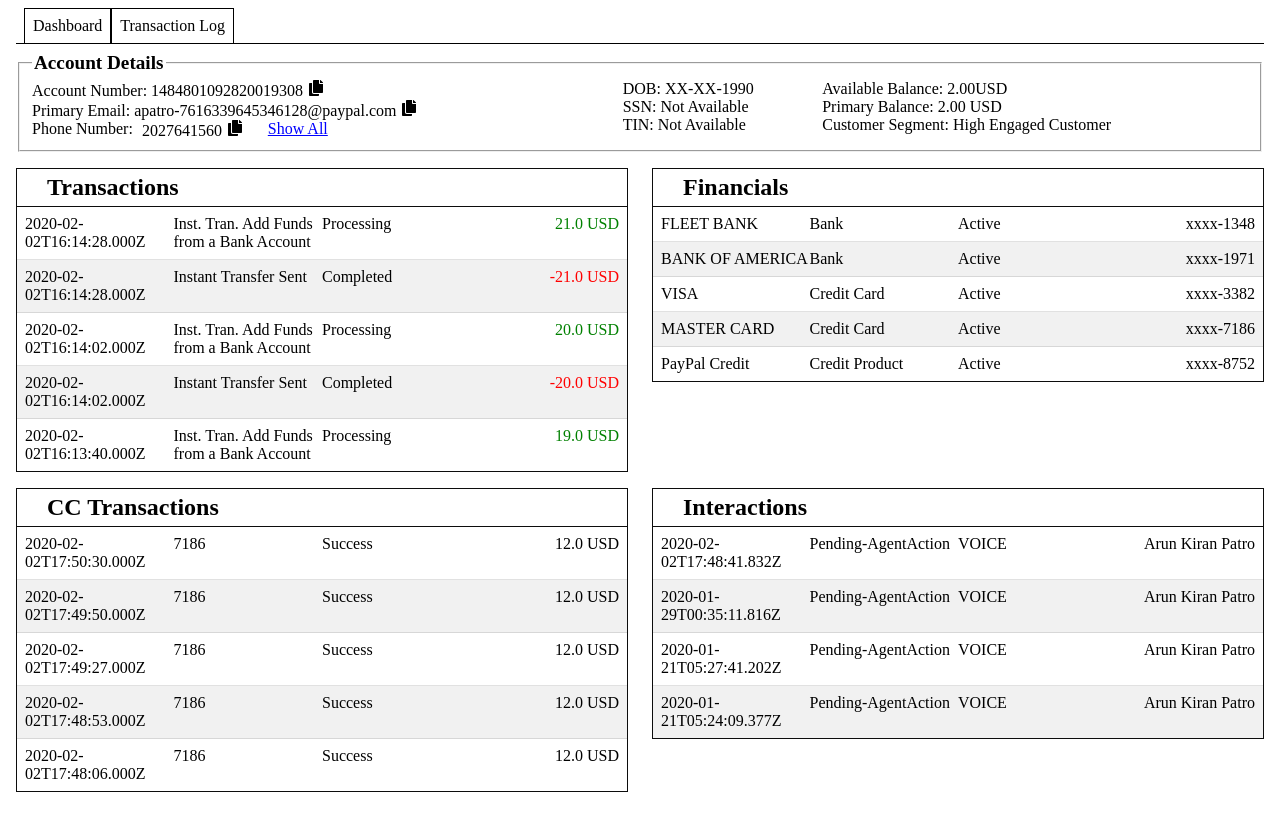
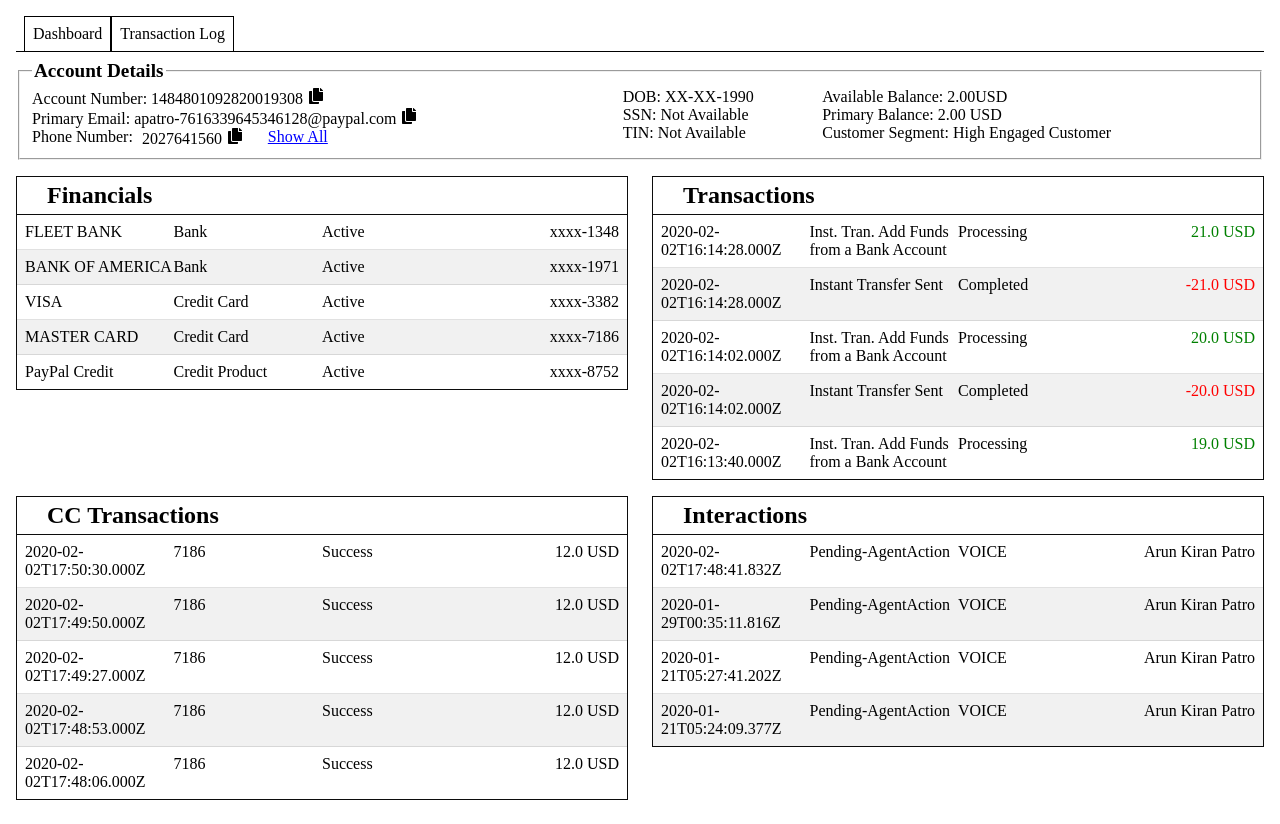
Before and after one commit to arunkiranpatro/crm, a React app: page / in a window 1280 px wide. Before the commit the page ends 800 px from the top, so only its background shows below. Built offline with nearby package versions, Linux system fonts and the light colour scheme; the HTML template or start-up script is replaced by a standard one.

Commit message:
created reuable layout

```diff
--- a/App.js
+++ b/App.js
@@ -1,5 +1,9 @@
 import React, { createContext } from "react";
-import Widgets from "./components/MainPage/Widgets";
+import FinancialCard from "./components/useHooks/FinancialCard";
+import TransactionLogCard from "./components/useHooks/TransactionLogCard";
+import CCTransactionLogCard from "./components/useHooks/CCTransactionLog";
+import InteractionsCard from "./components/useHooks/InteractionsFC";
+import Layout from "./components/UILibrary/Layout";
 import AccountDetails from "./components/useHooks/AccountDetails";
 import TransactionsTab from "./components/useHooks/TransactionsTab";
 import Tabs from "./components/UILibrary/Tabs";
@@ -24,7 +28,13 @@
         </TabLinks>
         <Tab id="0" name="Dashboard">
           <AccountDetails />
-          <Widgets />
+          <Layout columns="2" className="widgets">
+            <FinancialCard />
+            <TransactionLogCard />
+            <CCTransactionLogCard />
+            <InteractionsCard />
+            <Layout></Layout>
+          </Layout>
         </Tab>
         <Tab id="1" name="Transaction Log">
           <TransactionsTab />
--- a/components/MainPage/Widgets.js
+++ /dev/null
@@ -1,31 +0,0 @@
-import React from "react";
-import FinancialCard from "../useHooks/FinancialCard";
-import TransactionLogCard from "../useHooks/TransactionLogCard";
-import CCTransactionLogCard from "../useHooks/CCTransactionLog";
-import InteractionsCard from "../useHooks/InteractionsFC";
-import Container from "../UILibrary/Container";
-
-const Widgets = function(props) {
-  return (
-    <Container className="widgets">
-      <Container className="row">
-        <Container className="column-6">
-          <TransactionLogCard />
-        </Container>
-        <Container className="column-6">
-          <FinancialCard />
-        </Container>
-      </Container>
-      <Container className="row">
-        <Container className="column-6">
-          <CCTransactionLogCard />
-        </Container>
-        <Container className="column-6">
-          <InteractionsCard />
-        </Container>
-      </Container>
-    </Container>
-  );
-};
-
-export default Widgets;
--- a/components/UILibrary/Container.js
+++ /dev/null
@@ -1,10 +0,0 @@
-import React from "react";
-
-const Container = function(props) {
-  const body = React.Children.map(props.children, child => {
-    return React.cloneElement(child);
-  });
-  return <div className={props.className}>{body}</div>;
-};
-
-export default Container;
--- /dev/null
+++ b/components/UILibrary/Layout.js
@@ -0,0 +1,36 @@
+import React from "react";
+
+const Layout = function(props) {
+  const { className, columns } = props;
+  const containerClassName = "container " + className;
+  let cols = Number.parseInt(columns);
+  const myChildren = React.Children.toArray(props.children);
+  if (myChildren.length <= 0) {
+    return null;
+  }
+  let mainBody = [];
+  let rows = [];
+  let tempColumnName = 12 / cols + "";
+  const columnClassName =
+    "column-" + tempColumnName + " " + className + "-column";
+  const rowClassName = "row" + " " + className + "-row";
+  for (let i = 1; i <= myChildren.length; i++) {
+    rows.push(
+      <div className={columnClassName} key={columnClassName + i}>
+        {myChildren[i - 1]}
+      </div>
+    );
+    /** suppose children =5 and columns=2  */
+    if (i % cols === 0 || i === myChildren.length) {
+      mainBody.push(
+        <div className={rowClassName} key={"row" + i}>
+          {rows}
+        </div>
+      );
+      rows = [];
+    }
+  }
+  return <div className={containerClassName}>{mainBody}</div>;
+};
+
+export default Layout;
--- a/css/_layouts.scss
+++ b/css/_layouts.scss
@@ -1,3 +1,23 @@
+.container {
+    margin-top: 1.0em;
+}
+
+.row::after {
+    clear: both;
+    display: block;
+    content: "";
+
+}
+
+.row {
+    margin-left: -0.75em;
+    margin-right: -0.75em;
+}
+
+.row+.row {
+    margin-top: 1.0em;
+}
+
 [class*="column-"] {
     float: left;
     margin-top: 0;
@@ -51,19 +71,3 @@
 .column-12 {
     width: 100%;
 }
-
-.row::after {
-    clear: both;
-    display: block;
-    content: "";
-
-}
-
-.row {
-    margin-left: -0.75em;
-    margin-right: -0.75em;
-}
-
-.row+.row {
-    margin-top: 1.0em;
-}
--- a/package.json
+++ b/package.json
@@ -18,7 +18,8 @@
     "react-icons": "^3.9.0",
     "react-redux": "^7.1.3",
     "redux": "^4.0.5",
-    "redux-thunk": "^2.3.0"
+    "redux-thunk": "^2.3.0",
+    "uuid": "^3.4.0"
   },
   "devDependencies": {
     "@babel/core": "^7.8.3",
```
Also changed, not shown: 1 other file (tests, documents, lock files or other folders).
